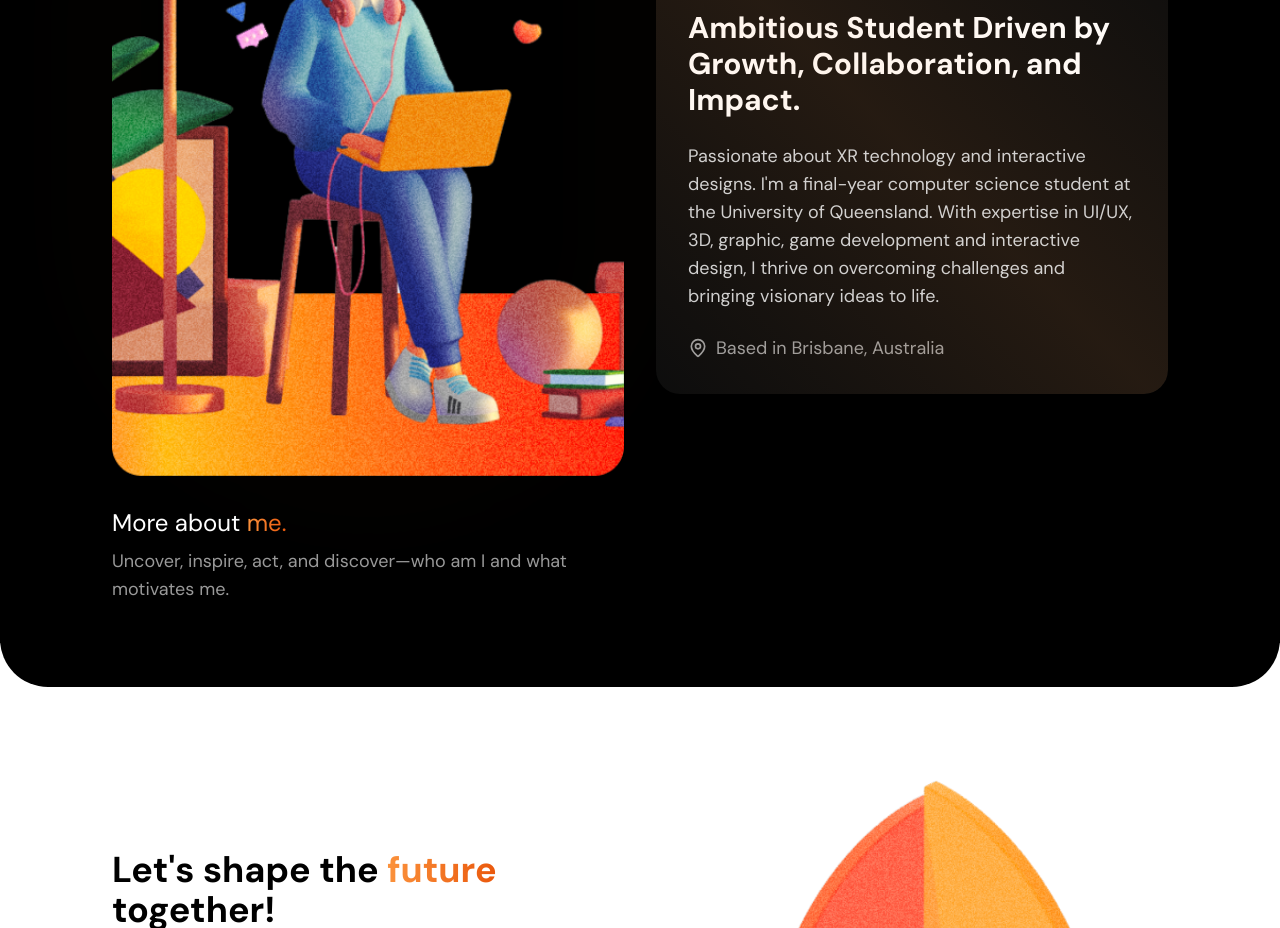
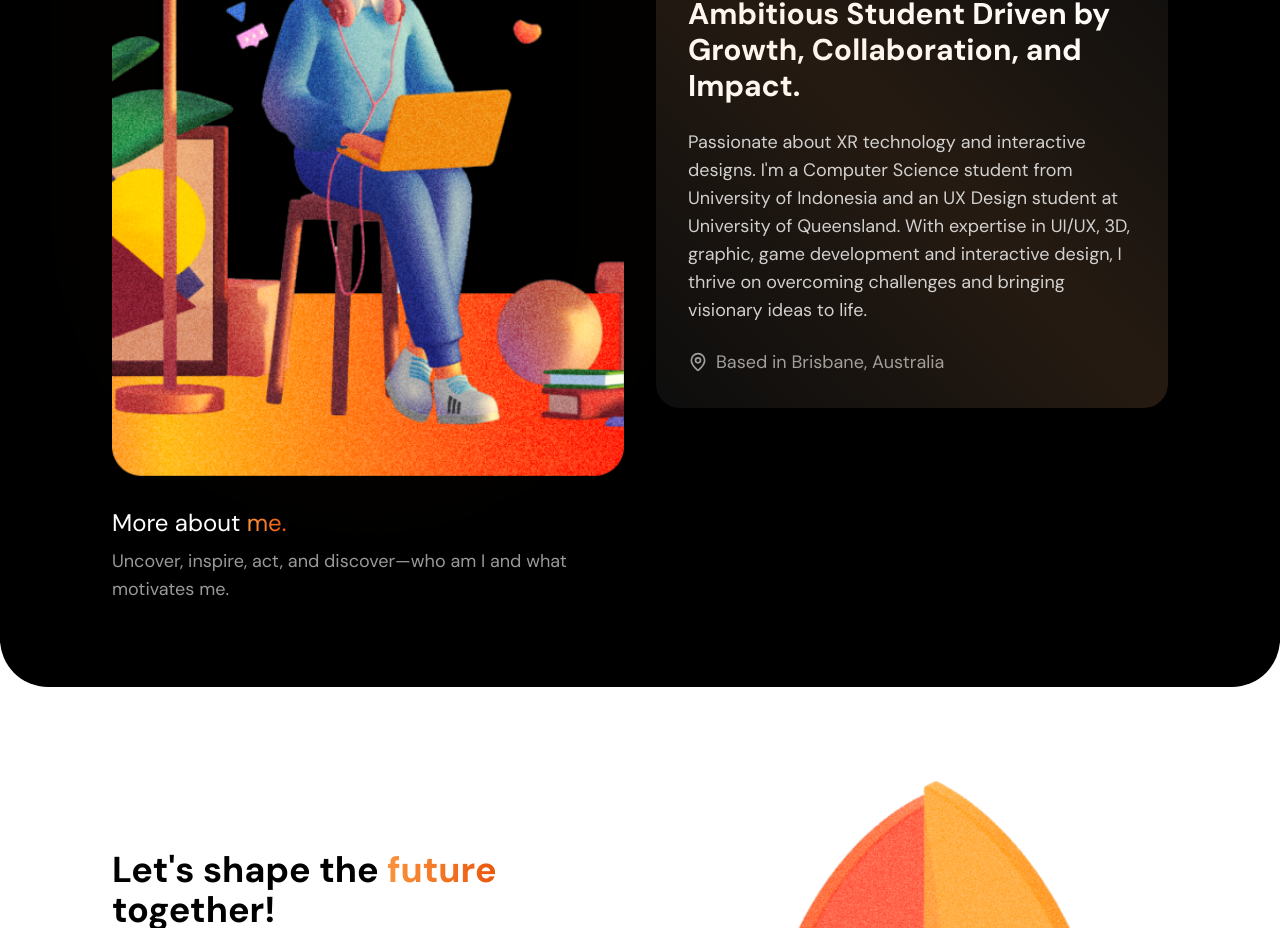
Before and after one commit to syafiqoarashy/portfolio-site-v2, a Next.js app: page / in a window 1280 px wide. Shown: the part 4620-5548 px from the top of the page. Built offline with nearby package versions, Linux system fonts and the light colour scheme; no server answers.

Commit message:
chore: description update

```diff
--- a/components/About.jsx
+++ b/components/About.jsx
@@ -220,7 +220,7 @@ const AboutSection = () => {
                                 animate={isInView ? "animate" : "initial"}
                                 transition={{ duration: 0.6, delay: 0.6 }}
                             >
-                                Passionate about XR technology and interactive designs. I&#39;m a final-year computer science student at the University of Queensland. With expertise in UI/UX, 3D, graphic, game development and interactive design, I thrive on overcoming challenges and bringing visionary ideas to life.
+                                Passionate about XR technology and interactive designs. I&#39;m a Computer Science student from University of Indonesia and an UX Design student at University of Queensland. With expertise in UI/UX, 3D, graphic, game development and interactive design, I thrive on overcoming challenges and bringing visionary ideas to life.
                             </motion.p>
 
                             <motion.div
```
